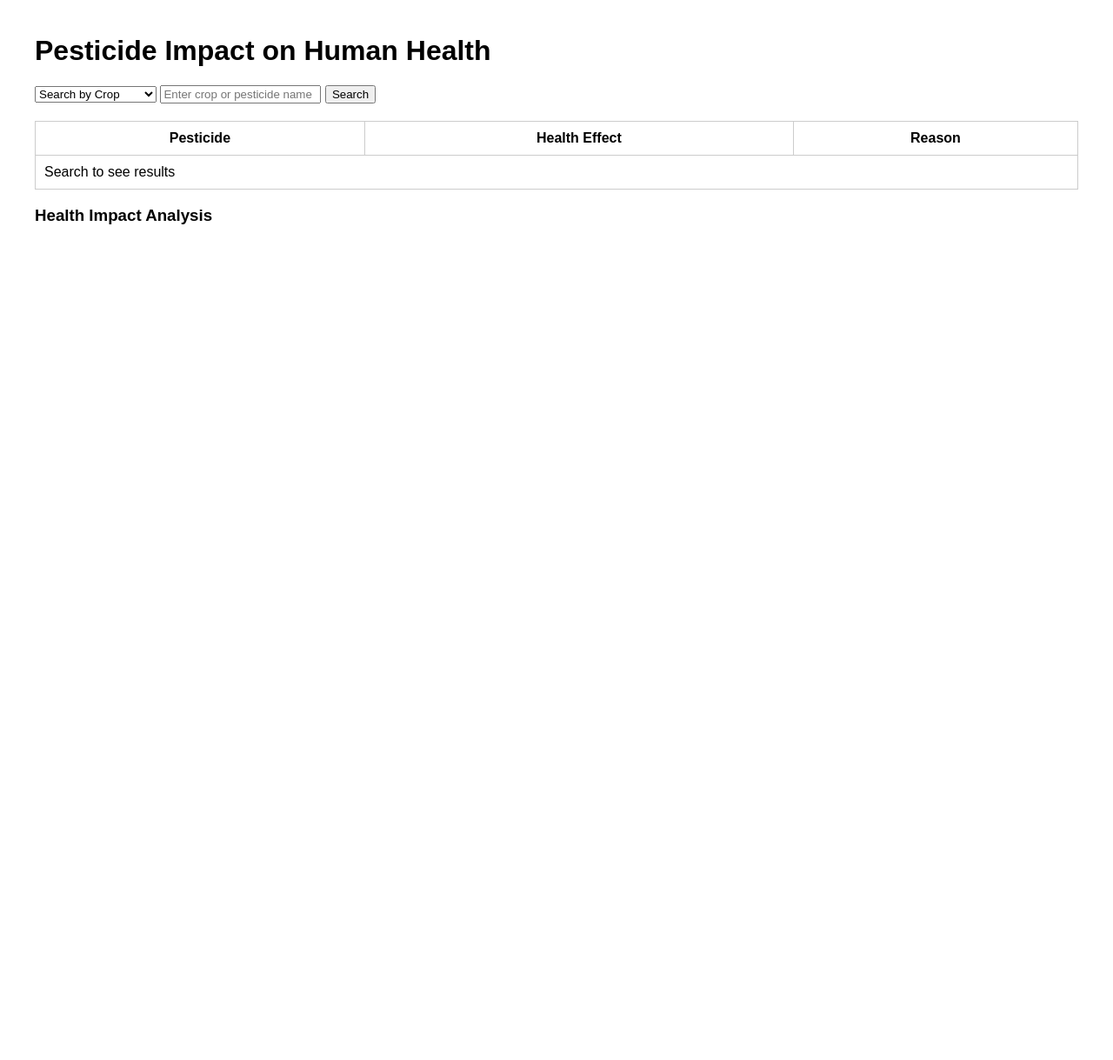
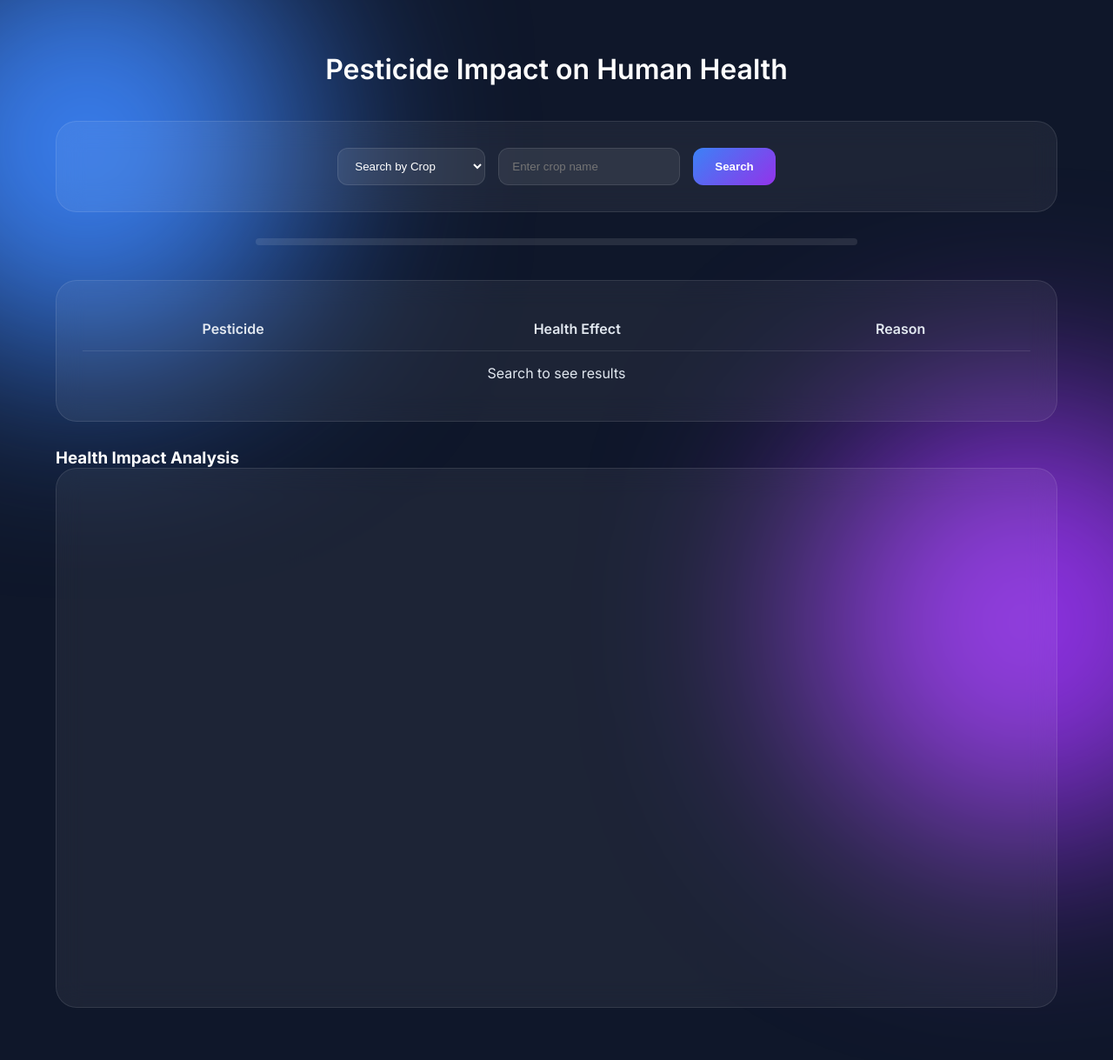
Before and after one commit to BoosalaSiddardha/Capstone, a Flask app: page / in a window 1280 px wide. Shown: the whole page at 87% size. Before the commit the page ends 258 px from the top, so only its background shows below. Run offline with Flask 3, Linux system fonts and the light colour scheme; a map, chart or similar area stays blank.

```diff
--- a/static/script.js
+++ b/static/script.js
@@ -7,6 +7,8 @@ document.addEventListener("DOMContentLoaded", () => {
 
     const noDataMsg = document.getElementById("noDataMsg");
     const chartCanvas = document.getElementById("healthChart");
+    const progressBar = document.getElementById("progressBar");
+
     let healthChart = null;
 
     searchBtn.addEventListener("click", performSearch);
@@ -17,6 +19,23 @@ document.addEventListener("DOMContentLoaded", () => {
         }
     });
 
+    function startProgress() {
+        progressBar.style.width = "0%";
+        progressBar.style.opacity = "1";
+
+        setTimeout(() => progressBar.style.width = "30%", 100);
+        setTimeout(() => progressBar.style.width = "60%", 300);
+        setTimeout(() => progressBar.style.width = "85%", 600);
+    }
+
+    function completeProgress() {
+        progressBar.style.width = "100%";
+        setTimeout(() => {
+            progressBar.style.opacity = "0";
+            progressBar.style.width = "0%";
+        }, 400);
+    }
+
     function performSearch() {
         const type = searchType.value;
         const value = searchInput.value.trim().toLowerCase();
@@ -25,6 +44,8 @@ document.addEventListener("DOMContentLoaded", () => {
             alert("Please enter a value to search");
             return;
         }
+
+        startProgress();
 
         fetch(`/search?type=${type}&value=${encodeURIComponent(value)}`)
             .then(response => response.json())
@@ -38,13 +59,13 @@ document.addEventListener("DOMContentLoaded", () => {
                         </tr>
                     `;
                     clearChart();
+                    completeProgress();
                     return;
                 }
 
                 data.forEach(row => {
                     const tr = document.createElement("tr");
                     tr.innerHTML = `
-
                         <td>${row.pesticide}</td>
                         <td>${row.health_effect}</td>
                         <td>${row.reason}</td>
@@ -52,16 +73,18 @@ document.addEventListener("DOMContentLoaded", () => {
                     resultsBody.appendChild(tr);
                 });
 
-                // ✅ ONLY load graph when searching by crop
                 if (type === "crop") {
                     loadHealthStats(value);
                 } else {
                     clearChart();
                 }
+
+                completeProgress();
             })
             .catch(error => {
                 console.error("Error:", error);
                 alert("Error fetching results");
+                completeProgress();
             });
     }
 
@@ -78,7 +101,6 @@ document.addEventListener("DOMContentLoaded", () => {
 
                 noDataMsg.style.display = "none";
 
-            // Sort by frequency (descending)
                 const sorted = Object.entries(data)
                     .sort((a, b) => b[1] - a[1]);
 
@@ -102,19 +124,43 @@ document.addEventListener("DOMContentLoaded", () => {
                     },
                     options: {
                         responsive: true,
+                        plugins: {
+                            legend: {
+                                labels: {
+                                    color: "white"
+                                }
+                            },
+                            tooltip: {
+                                titleColor: "white",
+                                bodyColor: "white"
+                            }
+                        },
                         scales: {
                             y: {
                                 beginAtZero: true,
-                            title: { display: true, text: "Frequency" }
+                                ticks: {
+                                    color: "white"
+                                },
+                                title: {
+                                    display: true,
+                                    text: "Frequency",
+                                    color: "white"
+                                }
                             },
                             x: {
-                            title: { display: true, text: "Health Effects" }
+                                ticks: {
+                                    color: "white"
+                                },
+                                title: {
+                                    display: true,
+                                    text: "Health Effects",
+                                    color: "white"
+                                }
                             }
                         }
                     }
                 });
 
-            // Show remaining effects as text
                 if (otherEffects.length > 0) {
                     const text = otherEffects
                         .map(e => `${e[0]} (${e[1]})`)
@@ -128,7 +174,6 @@ document.addEventListener("DOMContentLoaded", () => {
             });
     }
 
-
     function clearChart() {
         noDataMsg.style.display = "none";
         if (healthChart) {
--- a/static/style.css
+++ b/static/style.css
@@ -1,15 +1,231 @@
+/* ------------------ GLOBAL ------------------ */
+
+* {
+    margin: 0;
+    padding: 0;
+    box-sizing: border-box;
+}
+
 body {
-    font-family: Arial;
-    margin: 40px;
+    font-family: 'Inter', sans-serif;
+    min-height: 100vh;
+    background: #0f172a;
+    color: white;
+    overflow-x: hidden;
 }
+
+/* ------------------ BACKGROUND BLOBS ------------------ */
+
+.blob {
+    position: fixed;
+    width: 500px;
+    height: 500px;
+    border-radius: 50%;
+    filter: blur(120px);
+    z-index: -1;
+    animation: float 15s infinite ease-in-out alternate;
+}
+
+.blob1 {
+    background: #3b82f6;
+    top: -100px;
+    left: -150px;
+}
+
+.blob2 {
+    background: #9333ea;
+    bottom: -150px;
+    right: -150px;
+}
+
+@keyframes float {
+    0% { transform: translateY(0px); }
+    100% { transform: translateY(40px); }
+}
+
+/* ------------------ NAVBAR ------------------
+
+.navbar {
+    display: flex;
+    justify-content: space-between;
+    align-items: center;
+    padding: 20px 60px;
+    backdrop-filter: blur(20px);
+    background: rgba(255,255,255,0.05);
+    border-bottom: 1px solid rgba(255,255,255,0.1);
+}
+
+.logo {
+    font-weight: 600;
+    font-size: 18px;
+}
+
+.nav-links a {
+    margin-left: 30px;
+    text-decoration: none;
+    color: #e2e8f0;
+    transition: 0.3s ease;
+}
+
+.nav-links a:hover {
+    color: #3b82f6;
+} */
+
+/* ------------------ CONTAINER ------------------ */
+
+.container {
+    width: 90%;
+    max-width: 1200px;
+    margin: 60px auto;
+}
+
+h1 {
+    text-align: center;
+    margin-bottom: 40px;
+    font-size: 32px;
+    font-weight: 600;
+}
+
+/* ------------------ GLASS CARD ------------------ */
+
+.glass-card {
+    background: rgba(255,255,255,0.06);
+    border: 1px solid rgba(255,255,255,0.1);
+    backdrop-filter: blur(15px);
+    border-radius: 24px;
+    padding: 30px;
+    margin-bottom: 30px;
+    transition: 0.3s ease;
+}
+
+.glass-card:hover {
+    border: 1px solid rgba(255,255,255,0.2);
+}
+
+/* ------------------ SEARCH ------------------ */
+
+.search-box {
+    display: flex;
+    gap: 15px;
+    flex-wrap: wrap;
+    justify-content: center;
+}
+
+.search-box select,
+.search-box input {
+    padding: 12px 15px;
+    border-radius: 12px;
+    border: 1px solid rgba(255,255,255,0.1);
+    background: rgba(255,255,255,0.08);
+    color: white;
+    outline: none;
+    transition: 0.3s ease;
+}
+
+.search-box input:focus {
+    border-color: #3b82f6;
+    box-shadow: 0 0 10px #3b82f6;
+}
+
+/* Button Micro Interaction */
+.search-box button {
+    padding: 12px 25px;
+    border-radius: 12px;
+    border: none;
+    cursor: pointer;
+    font-weight: 600;
+    background: linear-gradient(135deg, #3b82f6, #9333ea);
+    color: white;
+    transition: 0.3s ease;
+}
+
+.search-box button:hover {
+    background-position: right center;
+    transform: translateY(-2px);
+}
+
+.search-box button:active {
+    transform: scale(0.95);
+}
+
+/* ------------------ PROGRESS BAR ------------------ */
+
+.progress-container {
+    width: 60%;
+    margin: 0 auto 40px auto;
+    height: 8px;
+    border-radius: 20px;
+    background: rgba(255,255,255,0.1);
+    overflow: hidden;
+}
+
+.progress-bar {
+    height: 100%;
+    width: 0%;
+    background: linear-gradient(90deg, #3b82f6, #9333ea);
+    transition: width 0.4s ease;
+}
+
+/* ------------------ TABLE ------------------ */
 
 table {
     width: 100%;
     border-collapse: collapse;
-    margin-top: 20px;
+    color: #e2e8f0;
 }
 
 th, td {
-    border: 1px solid #ccc;
-    padding: 10px;
+    padding: 15px;
+    text-align: center;
 }
+
+th {
+    font-weight: 600;
+    border-bottom: 1px solid rgba(255,255,255,0.1);
+}
+
+tbody tr {
+    transition: 0.3s ease;
+}
+
+tbody tr:hover {
+    background: rgba(255,255,255,0.08);
+}
+
+/* ------------------ CHART ------------------ */
+
+.chart-card {
+    padding: 40px;
+}
+
+canvas {
+    width: 100% !important;
+}
+
+/* ------------------ NO DATA ------------------ */
+
+.no-data {
+    text-align: center;
+    margin-top: 20px;
+    color: #cbd5e1;
+    display: none;
+}
+
+/* ------------------ RESPONSIVE ------------------ */
+
+@media (max-width: 768px) {
+
+    .navbar {
+        padding: 20px;
+    }
+
+    .search-box {
+        flex-direction: column;
+        align-items: center;
+    }
+
+    .progress-container {
+        width: 90%;
+    }
+
+}
--- a/templates/index.html
+++ b/templates/index.html
@@ -2,27 +2,47 @@
 <html lang="en">
 <head>
     <meta charset="UTF-8">
+    <meta name="viewport" content="width=device-width, initial-scale=1.0">
     <title>Pesticide Impact on Human Health</title>
+
+    <!-- Google Font -->
+    <link href="https://fonts.googleapis.com/css2?family=Inter:wght@400;500;600;700&display=swap" rel="stylesheet">
+
     <link rel="stylesheet" href="{{ url_for('static', filename='style.css') }}">
 </head>
+
 <body>
+
+    <!-- Background Blobs -->
+    <div class="blob blob1"></div>
+    <div class="blob blob2"></div>
+
+
+    <main class="container">
 
         <h1>Pesticide Impact on Human Health</h1>
 
-<div class="search-box">
+        <!-- Search Section -->
+        <section class="glass-card search-box">
             <select id="searchType">
                 <option value="crop">Search by Crop</option>
                 <option value="pesticide">Search by Pesticide</option>
             </select>
 
-    <input type="text" id="searchInput" placeholder="Enter crop or pesticide name">
+            <input type="text" id="searchInput" placeholder="Enter crop name">
             <button id="searchBtn">Search</button>
+        </section>
+
+        <!-- Progress Bar -->
+        <div class="progress-container">
+            <div class="progress-bar" id="progressBar"></div>
         </div>
 
-<table border="1">
+        <!-- Results Table -->
+        <section class="glass-card table-card">
+            <table>
                 <thead>
                     <tr>
-            <!-- <th>Crop</th> -->
                         <th>Pesticide</th>
                         <th>Health Effect</th>
                         <th>Reason</th>
@@ -34,18 +54,23 @@
                     </tr>
                 </tbody>
             </table>
+        </section>
 
-<!-- NEW GRAPH -->
+        <!-- Chart Section -->
         <h3>Health Impact Analysis</h3>
+
+        <section class="glass-card chart-card">
             <canvas id="healthChart"></canvas>
-<p id="noDataMsg" style="display:none;">
+        </section>
+
+        <p id="noDataMsg" class="no-data">
             No health effect data available for this crop.
         </p>
 
+    </main>
+
     <!-- Chart.js -->
     <script src="https://cdn.jsdelivr.net/npm/chart.js"></script>
-
-<!-- Your JS -->
     <script src="{{ url_for('static', filename='script.js') }}?v=2"></script>
 
 </body>
```
Lines whose indentation alone changed are shown as unchanged.
